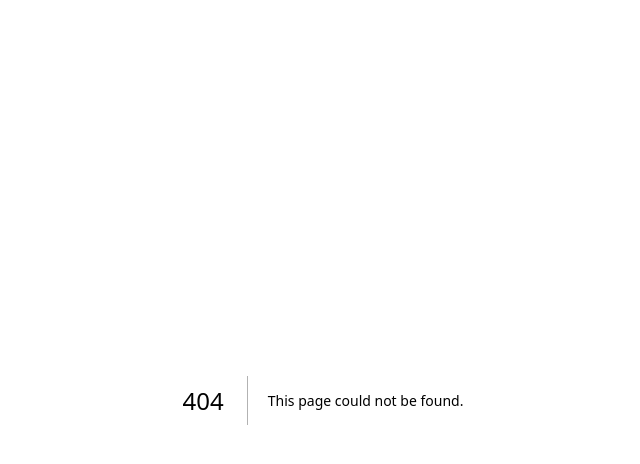
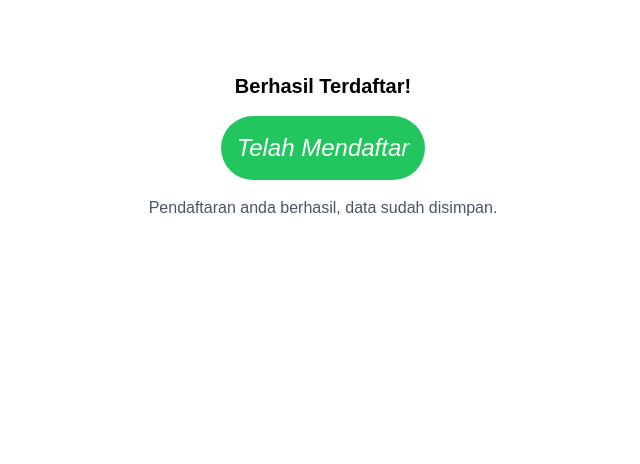
Before and after one commit to rajutankoding/ArticlesManagement, a Next.js app: page /success in a window 1280 px wide. Before the commit this address had no page. Shown: the top 464 px of the page, without its empty margins (317-957 px from the left). Built offline with nearby package versions, Linux system fonts and the light colour scheme.

Commit message:
successScreen

```diff
--- /dev/null
+++ b/src/app/success/page.js
@@ -0,0 +1,36 @@
+import React from "react";
+
+const SuccessPage = () => {
+  return (
+    <main className="flex-1 h-screen items-center justify-center text-black p-6 bg-white">
+      <div class="bg-white rounded-lg shadow-lg p-6 w-auto h-screen text-black text-center relative">
+        <div className="p-6 justify-center text-black items-center">
+          <div class="absolute inset-0 flex items-center justify-center">
+            <div class="absolute inset-0 bg-white opacity-75"></div>
+            <div class="absolute inset-0 flex items-center justify-center">
+              <div class="text-gray-300 text-2xl">
+                <i class="fas fa-check-circle"></i>
+              </div>
+            </div>
+          </div>
+          <div class="relative z-10">
+            <h1 class="text-xl font-semibold mb-4">Berhasil Terdaftar!</h1>
+            <div class="flex items-center justify-center mb-4">
+              <div class="bg-green-500 rounded-full p-4">
+                <i class="fas fa-check text-white text-2xl">Telah Mendaftar</i>
+              </div>
+            </div>
+            <p class="text-gray-600 mb-6">
+              Pendaftaran anda berhasil, data sudah disimpan.
+            </p>
+            {/* <button class="bg-green-500 text-white py-2 px-4 rounded-full">
+              ONCE AGAIN
+            </button> */}
+          </div>
+        </div>
+      </div>
+    </main>
+  );
+};
+
+export default SuccessPage;
```
